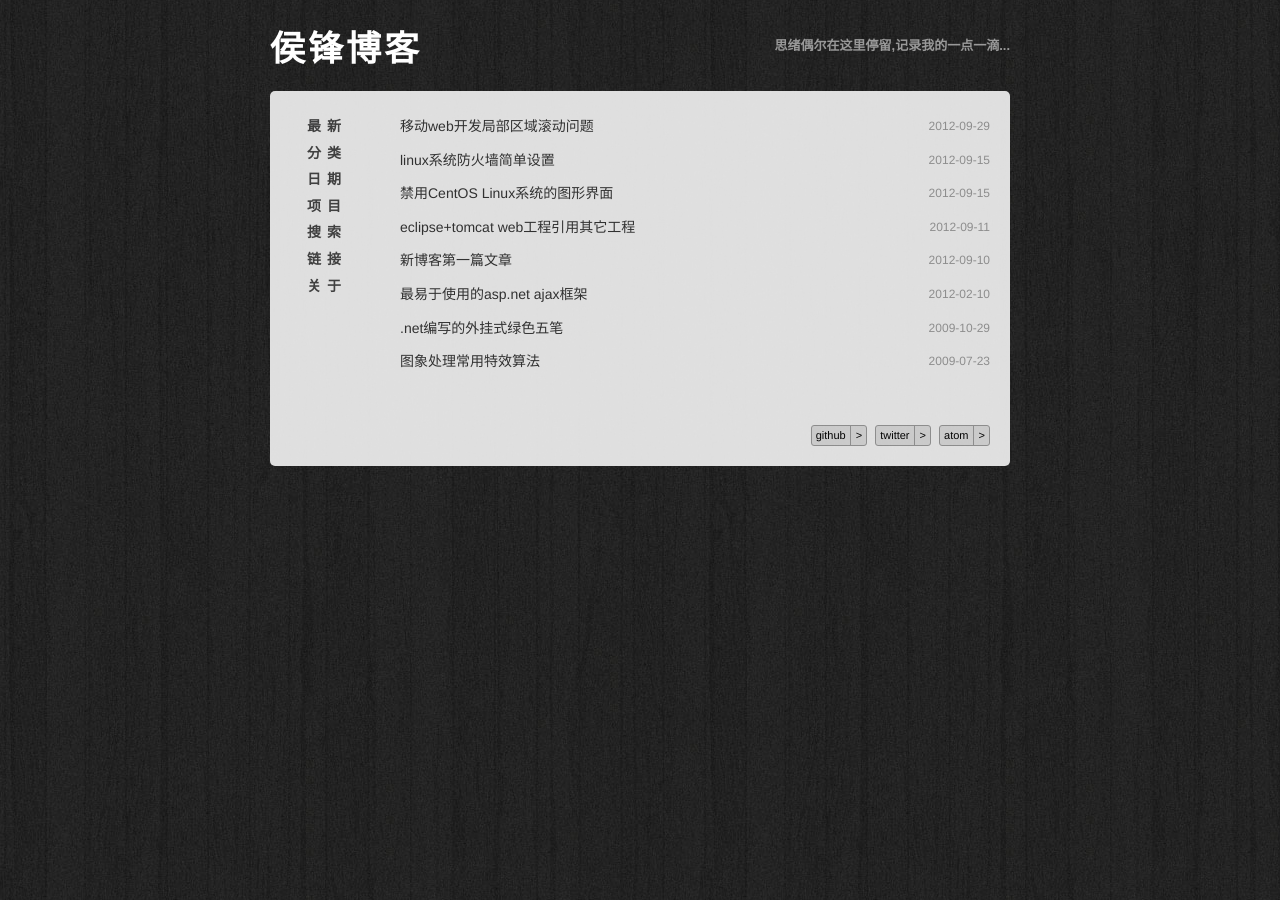
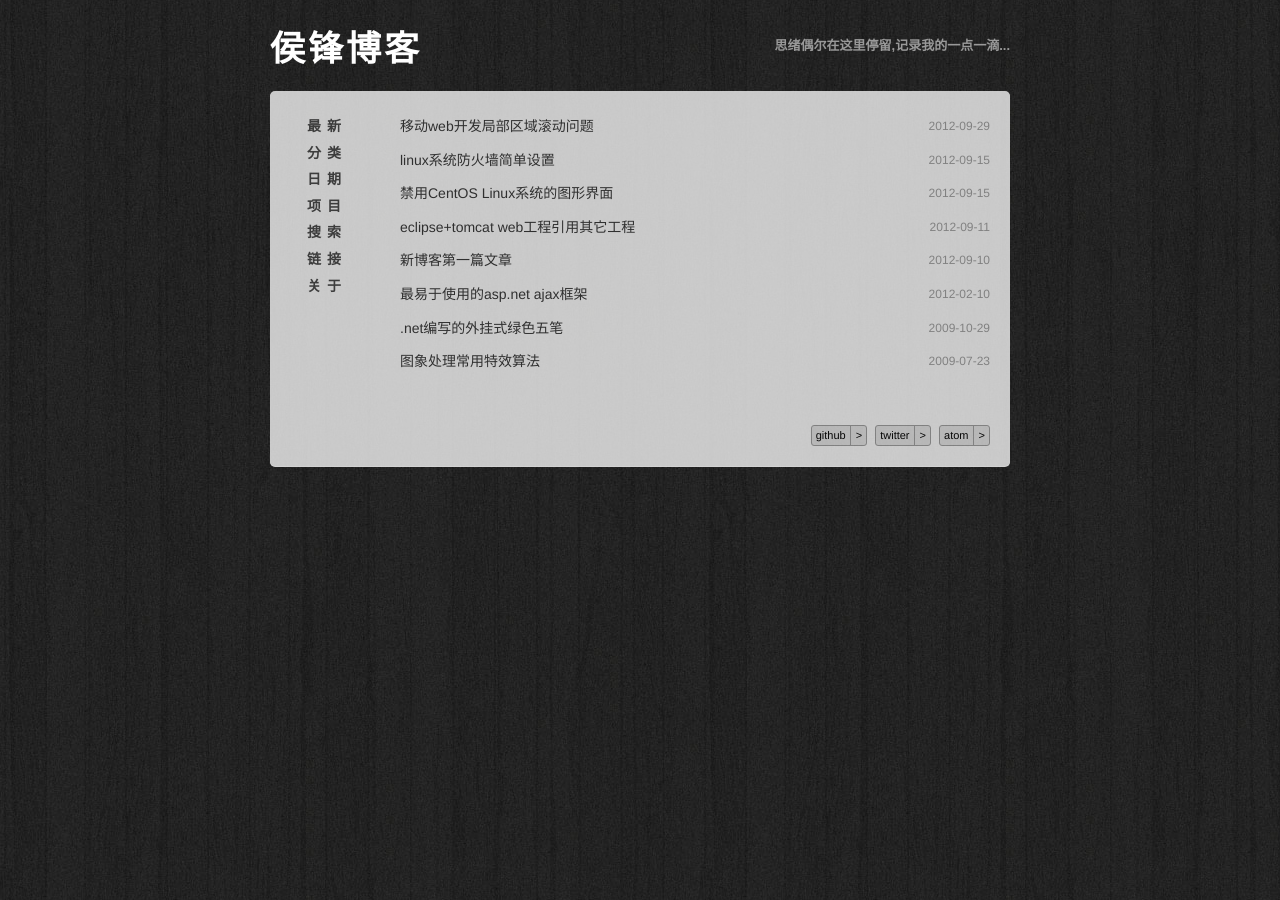
Before and after one commit to Houfeng/houfeng.github.com, a Jekyll site: the page built from index.html, in a window 1280 px wide. Built offline with Jekyll 4.4.1, drawn with Linux system fonts in a browser that asks for light colours; Markdown is read by kramdown in place of the engine named in the settings; comment, search, counter and statistics services are not loaded.

Commit message:
调整样式

```diff
--- a/styles/style.css
+++ b/styles/style.css
@@ -71,8 +71,11 @@ div#wrapper {
 	-webkit-border-radius:5px;
 	border-radius:5px;
 	-moz-box-shadow:0 1px 0 #FFFFFF;
+	-webkit-box-shadow:0 1px 0 #FFFFFF;
+	box-shadow:0 1px 0 #FFFFFF;
 	background-color:#f4f4f4;
-	opacity: 0.9;
+	filter:alpha(opacity=80);
+	opacity: 0.8;
 	color:#111;
 	font-size:14px;
 	line-height:190%;
```
